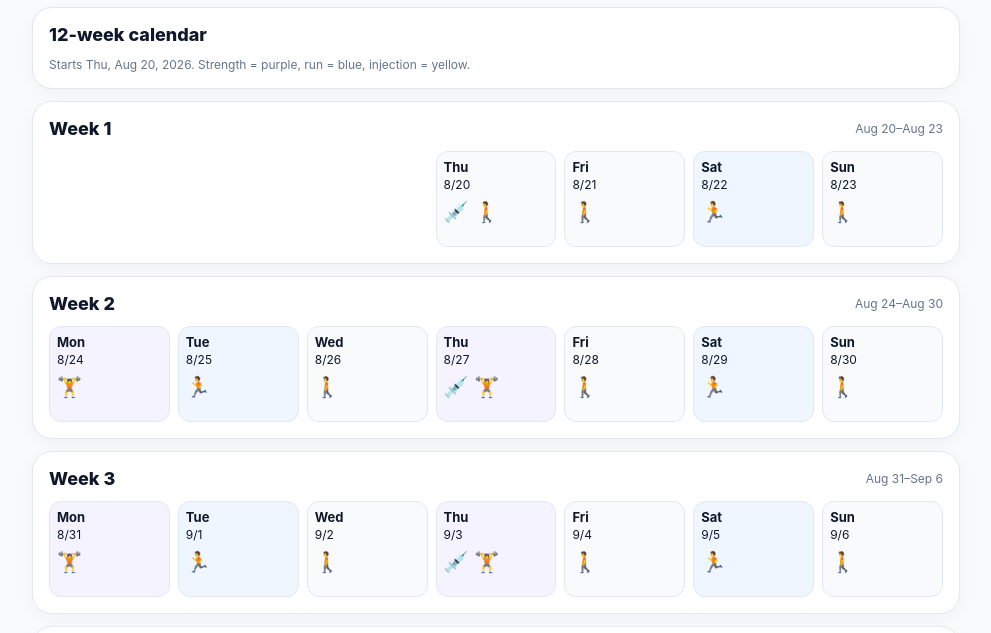
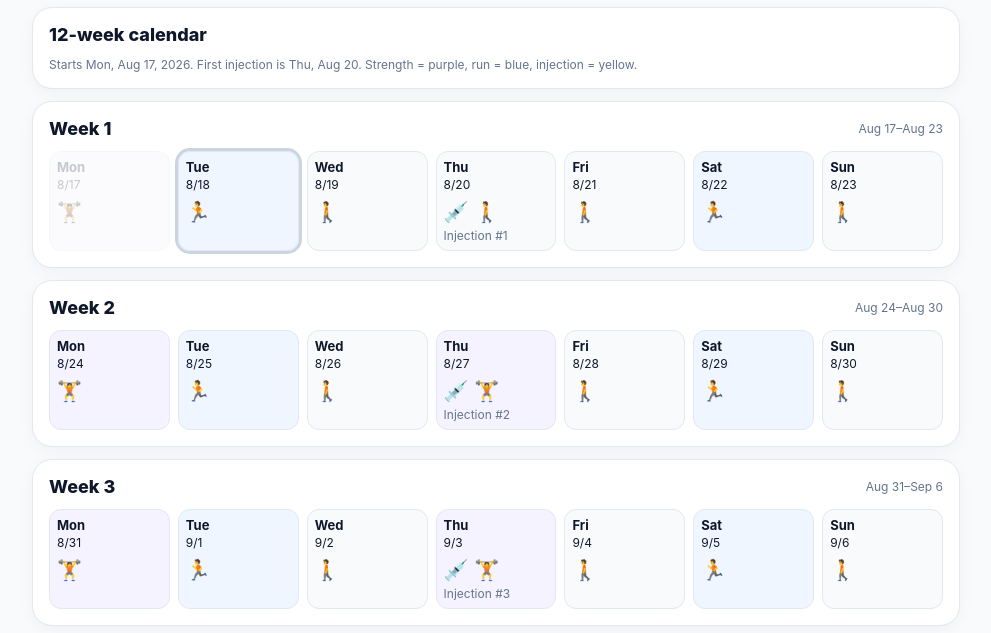
Before and after one commit to CJFoster126/glp1-plan, a plain HTML site: page index.html in a window 1280 px wide. Both pictures are taken after a click on the button "Plan". Shown: the part 96-729 px from the top of the page, without its empty margins (144-1135 px from the left). Drawn offline with Linux system fonts and the light colour scheme.

Commit message:
Add files via upload

```diff
--- a/index.html
+++ b/index.html
@@ -84,7 +84,7 @@
   </section>
 
   <section id="plan" class="screen">
-    <div class="card"><div class="h2">12-week calendar</div><div class="tiny">Starts Thu, Aug 20, 2026. Strength = purple, run = blue, injection = yellow.</div></div>
+    <div class="card"><div class="h2">12-week calendar</div><div class="tiny">Starts Mon, Aug 17, 2026. First injection is Thu, Aug 20. Strength = purple, run = blue, injection = yellow.</div></div>
     <div id="calendar"></div>
   </section>
 
@@ -113,25 +113,24 @@
 </nav>
 
 <script>
-const START = new Date('2026-08-20T00:00:00');
+const START = new Date('2026-08-17T00:00:00');
+const FIRST_INJECTION = new Date('2026-08-20T00:00:00');
 const END = new Date('2026-11-08T23:59:59');
 const today = new Date();
 const key = d => d.toISOString().slice(0,10);
 const fmt = d => d.toLocaleDateString(undefined,{weekday:'long',month:'short',day:'numeric'});
 const daysBetween=(a,b)=>Math.floor((b-a)/86400000);
-const WEEK2_START = new Date('2026-08-24T00:00:00');
 function programWeek(date){
   const d=new Date(date.getFullYear(),date.getMonth(),date.getDate());
   if(d<START) return 0;
-  if(d<WEEK2_START) return 1;
-  return Math.floor(daysBetween(WEEK2_START,d)/7)+2;
+  return Math.floor(daysBetween(START,d)/7)+1;
 }
 
 document.getElementById('dateLine').textContent = fmt(today);
 const dIndex = daysBetween(START,new Date(today.getFullYear(),today.getMonth(),today.getDate()));
 const week = programWeek(new Date(today.getFullYear(),today.getMonth(),today.getDate()));
 const inPlan = today>=START && today<=END;
-document.getElementById('programStatus').textContent = inPlan ? `Week ${week} of 12` : (today<START ? 'Starts Aug 20, 2026' : '12-week plan complete');
+document.getElementById('programStatus').textContent = inPlan ? `Week ${week} of 12` : (today<START ? 'Starts Aug 17, 2026' : '12-week plan complete');
 document.getElementById('dayBadge').textContent = inPlan ? `Day ${dIndex+1}` : 'Program';
 
 function dayPlan(date){
@@ -142,7 +141,7 @@ function dayPlan(date){
   if(dow===2){type='run'; title='Easy run'; details=[wk<=4?'40–45 min easy': '45 min easy'];}
   if(dow===3){type='rest'; title='Recovery / walking'; details=['Aim for normal daily movement and 7k–10k steps if comfortable.'];}
   if(dow===4){
-    if(wk===1){type='rest'; title='Adaptation + injection night'; details=['No strength workout in the first partial week.'];}
+    if(wk===1){type='rest'; title='First injection night'; details=['Keep training light today while you begin tirzepatide.','Injection #1 tonight.'];}
     else {type='str'; title='Strength B + injection night'; details=['DB reverse lunge — 3×8–10/leg','Incline DB bench — 3×8–12','One-arm DB row — 3×8–12/side','DB hip thrust — 3×10–15','DB lateral raise — 2×10–15','DB triceps extension — 2×10–15','Dead bug — 2×8–12/side'];}
   }
   if(dow===5){
@@ -157,7 +156,9 @@ function dayPlan(date){
     else {title='Long run'; details=[wk%2===0?'55–60 min with controlled moderate segments':'50–60 min easy'];}
   }
   if(dow===0){type='rest'; title='Rest / easy walking'; details=['No formal workout required.'];}
-  return {wk,label,type,title,details,inj:dow===4};
+  const inj = dow===4 && date>=FIRST_INJECTION && date<=END;
+  const injNum = inj ? Math.floor(daysBetween(FIRST_INJECTION,date)/7)+1 : null;
+  return {wk,label,type,title,details,inj,injNum};
 }
 
 let symptoms=JSON.parse(localStorage.getItem('symptoms:'+key(today))||'{}');
@@ -189,6 +190,10 @@ function renderToday(){
   else {meals=['Breakfast: 400–450 cal / 35–40 g protein','Lunch: 550–650 cal / 45–55 g protein','Snack: 150–250 cal / 20–30 g protein','Dinner: 600–700 cal / 45–50 g protein','Flex: 100–200 cal'];}
   document.getElementById('mealBody').innerHTML='<ul>'+meals.map(x=>`<li>${x}</li>`).join('')+'</ul>';
   document.getElementById('injCard').style.display=p.inj?'block':'none';
+  if(p.inj){
+    document.querySelector('#injCard .h2').textContent=`💉 Injection #${p.injNum} tonight`;
+    document.querySelector('#injCard .muted').textContent=p.injNum===1?'Tirzepatide — first dose, Thursday night':'Tirzepatide — Thursday night';
+  }
 }
 renderToday();
 
@@ -196,23 +201,21 @@ renderToday();
 const cal=document.getElementById('calendar');
 for(let w=1;w<=12;w++){
   const box=document.createElement('div'); box.className='card';
-  const rangeStart = w===1 ? new Date(START) : new Date(WEEK2_START.getFullYear(),WEEK2_START.getMonth(),WEEK2_START.getDate()+(w-2)*7);
-  const rangeEnd = w===1 ? new Date('2026-08-23T00:00:00') : new Date(rangeStart.getFullYear(),rangeStart.getMonth(),rangeStart.getDate()+6);
+  const rangeStart = new Date(START.getFullYear(),START.getMonth(),START.getDate()+(w-1)*7);
+  const rangeEnd = new Date(rangeStart.getFullYear(),rangeStart.getMonth(),rangeStart.getDate()+6);
   box.innerHTML=`<div class="row"><div class="h2" style="margin:0">Week ${w}</div><div class="tiny">${rangeStart.toLocaleDateString(undefined,{month:'short',day:'numeric'})}–${rangeEnd.toLocaleDateString(undefined,{month:'short',day:'numeric'})}</div></div>`;
   const grid=document.createElement('div'); grid.className='week'; grid.style.marginTop='12px';
-  const dates=[];
-  if(w===1){
-    dates.push(null,null,null); // Mon–Wed placeholders so Thu–Sun align correctly
-    for(let i=0;i<4;i++){const d=new Date(START); d.setDate(START.getDate()+i); dates.push(d);}
-  } else {
-    for(let i=0;i<7;i++){const d=new Date(rangeStart); d.setDate(rangeStart.getDate()+i); dates.push(d);}
+  for(let i=0;i<7;i++){
+    const d=new Date(rangeStart); d.setDate(rangeStart.getDate()+i);
+    const p=dayPlan(d);
+    const isToday=key(d)===key(today);
+    const isPast=d < new Date(today.getFullYear(),today.getMonth(),today.getDate());
+    const cell=document.createElement('div');
+    cell.className=`day ${p.type} ${p.inj?'inj':''} ${isPast?'past':''} ${isToday?'today':''}`;
+    const injectionLabel=p.inj?`<span class="tiny" style="display:block;margin-top:4px">Injection #${p.injNum}</span>`:'';
+    cell.innerHTML=`<strong>${p.label}</strong><span class="date">${d.getMonth()+1}/${d.getDate()}</span><span class="icon">${p.inj?'💉 ':''}${p.type==='str'?'🏋️':p.type==='run'?'🏃':'🚶'}</span>${injectionLabel}`;
+    grid.appendChild(cell);
   }
-  dates.forEach((d,i)=>{
-    const cell=document.createElement('div');
-    if(!d){cell.className='day rest';cell.style.visibility='hidden';grid.appendChild(cell);return;}
-    const p=dayPlan(d); const isToday=key(d)===key(today); const isPast=d < new Date(today.getFullYear(),today.getMonth(),today.getDate()); cell.className=`day ${p.type} ${p.inj?'inj':''} ${isPast?'past':''} ${isToday?'today':''}`;
-    cell.innerHTML=`<strong>${p.label}</strong><span class="date">${d.getMonth()+1}/${d.getDate()}</span><span class="icon">${p.inj?'💉 ':''}${p.type==='str'?'🏋️':p.type==='run'?'🏃':'🚶'}</span>`; grid.appendChild(cell);
-  });
   box.appendChild(grid); cal.appendChild(box);
 }
 
--- a/sw.js
+++ b/sw.js
@@ -1,4 +1,4 @@
-const CACHE='glp1-plan-v3';
+const CACHE='glp1-plan-v4';
 const ASSETS=['./','./index.html','./manifest.webmanifest','./icon-192.png','./icon-512.png'];
 self.addEventListener('install',e=>e.waitUntil(caches.open(CACHE).then(c=>c.addAll(ASSETS))));
 self.addEventListener('fetch',e=>e.respondWith(caches.match(e.request).then(r=>r||fetch(e.request))));
```
